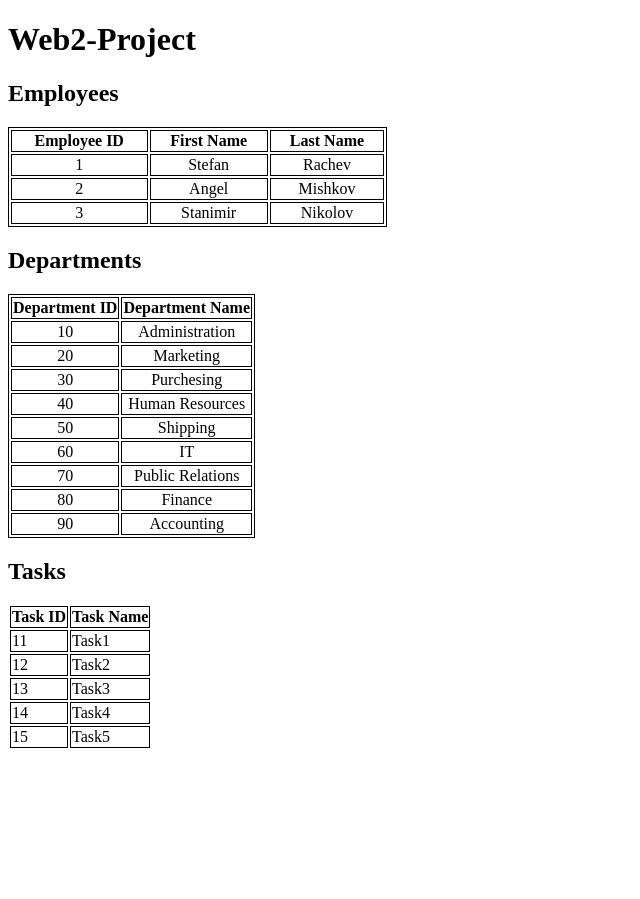
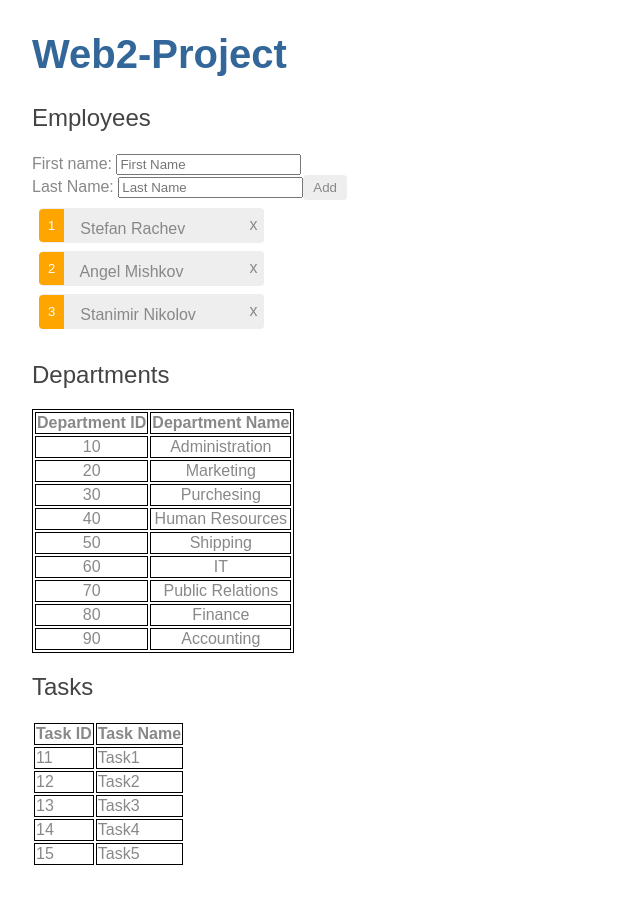
Before and after one commit to TheLostOne-dot/Web2, an Angular app in the folder Web2-Project/: page / in a window 1280 px wide. Shown: the whole page, without its empty margins (0-640 px from the left). Before the commit the page ends 800 px from the top, so only its background shows below. Built offline with nearby package versions, Linux system fonts and the light colour scheme.

Commit message:
EMployees CRUD

```diff
--- a/Web2-Project/src/app/employees.ts
+++ b/Web2-Project/src/app/employees.ts
@@ -2,4 +2,10 @@ export class Employee {
     empId: number;
     firstName: string;
     lastName: string;
+  constructor(empId: number, firstName: string, lastName:string) {
+    this.empId = empId;
+    this.firstName = firstName;
+    this.lastName = lastName;
+  }
+
 }
--- a/Web2-Project/src/app/employees/employees.component.css
+++ b/Web2-Project/src/app/employees/employees.component.css
@@ -1,4 +1,62 @@
-table, th, td {
-  border: 1px solid black;
-    text-align: center;
+.selected {
+  background-color: #CFD8DC !important;
+  color: white;
 }
+.employees {
+  margin: 0 0 2em 0;
+  list-style-type: none;
+  padding: 0;
+  width: 15em;
+}
+.employees li {
+  cursor: pointer;
+  position: relative;
+  left: 0;
+  background-color: #EEE;
+  margin: .5em;
+  padding: .3em 0;
+  height: 1.6em;
+  border-radius: 4px;
+}
+.employees li.selected:hover {
+  background-color: #BBD8DC !important;
+  color: white;
+}
+.employees li:hover {
+  color: #607D8B;
+  background-color: #DDD;
+  left: .1em;
+}
+.employees .text {
+  position: relative;
+  top: -3px;
+}
+.employees .badge {
+  display: inline-block;
+  font-size: small;
+  color: white;
+  padding: 0.8em 0.7em 0 0.7em;
+  background-color: orange;
+  line-height: 1em;
+  position: relative;
+  left: -1px;
+  top: -4px;
+  height: 1.8em;
+  margin-right: .8em;
+  border-radius: 4px 0 0 4px;
+}
+.remove {
+  display: inline-block;
+  color: #888;
+  padding: 0.8em 0.4em 0 0.7em;
+  line-height: 1em;
+  position: absolute;
+  right: 0px;
+  top: -4px;
+  height: 1.8em;
+  margin-left: .8em;
+  border-radius: 0 4px 4px 0;
+}
+.remove:hover{
+  background-color:greenyellow;
+}
--- a/Web2-Project/src/app/employees/employees.component.html
+++ b/Web2-Project/src/app/employees/employees.component.html
@@ -1,13 +1,25 @@
 <h2>Employees</h2>
-<table style="width:30%">
-    <tr>
-    <th>Employee ID</th>
-    <th>First Name</th>
-    <th>Last Name</th>
-    </tr>
-    <tr *ngFor="let employee of employees">
-    <td>{{employee.empId}}</td>
-    <td>{{employee.firstName}}</td>
-    <td>{{employee.lastName}}</td>
-  </tr>
-</table>
+<label>First name:
+    <input [(ngModel)]="firstName" placeholder="First Name">
+    <br><label>Last Name:
+    <input [(ngModel)]="lastName" placeholder="Last Name">
+    <button (click)="onClick(firstName,lastName)" >Add</button>
+  </label>
+</label>
+
+<ul class="employees">
+<li *ngFor="let employee of employees" [class.selected]="employee === selectedEmployee"(click)="onSelect(employee)"><span class="badge">{{employee.empId}}</span> {{employee.firstName}} {{employee.lastName}}
+    <span class="remove" (click)="onRemove(employee)">x</span>
+</li>
+</ul>
+
+<div *ngIf="selectedEmployee">
+<h2>{{selectedEmployee.firstName}} Details</h2>
+    <div><span>id: </span>{{selectedEmployee.empId}}</div>
+    <div><label>Change First Name:
+        <input [(ngModel)]="selectedEmployee.firstName" placeholder="firstName">
+        </label></div>
+    <div><label>Change Last Name:
+        <input [(ngModel)]="selectedEmployee.lastName" placeholder="lastName">
+        </label></div>
+</div>
--- a/Web2-Project/src/app/employees/employees.component.ts
+++ b/Web2-Project/src/app/employees/employees.component.ts
@@ -9,10 +9,26 @@ import { EMPLOYEES } from '../mock-employees';
 })
 export class EmployeesComponent implements OnInit {
 
+  selectedEmployee: Employee;
   employees = EMPLOYEES;
   constructor() { }
+  firstName = "";
+  lastName = "";
+  empId = 3;
 
   ngOnInit() {
   }
 
+  onSelect(employee: Employee): void {
+    this.selectedEmployee = employee;
+  }
+  onClick(firstName,lastName) {
+    this.employees.push(new Employee(this.empId = this.empId + 1, firstName, lastName))
+  }
+  onRemove(employee: Employee): void {
+    const index = this.employees.indexOf(employee);
+    this.employees.splice(index, 1);
+
+  }
+
 }
--- a/Web2-Project/src/styles.css
+++ b/Web2-Project/src/styles.css
@@ -1 +1,62 @@
-/* You can add global styles to this file, and also import other style files */
+h1 {
+  color: #369;
+  font-family: Arial, Helvetica, sans-serif;
+  font-size: 250%;
+}
+h2, h3 {
+  color: #444;
+  font-family: Arial, Helvetica, sans-serif;
+  font-weight: lighter;
+}
+body {
+  margin: 2em;
+}
+body, input[text], button {
+  color: #888;
+  font-family: Cambria, Georgia;
+}
+a {
+  cursor: pointer;
+  cursor: hand;
+}
+button {
+  font-family: Arial;
+  background-color: #eee;
+  border: none;
+  padding: 5px 10px;
+  border-radius: 4px;
+  cursor: pointer;
+  cursor: hand;
+}
+button:hover {
+  background-color: #cfd8dc;
+}
+button:disabled {
+  background-color: #eee;
+  color: #aaa;
+  cursor: auto;
+}
+
+nav a {
+  padding: 5px 10px;
+  text-decoration: none;
+  margin-right: 10px;
+  margin-top: 10px;
+  display: inline-block;
+  background-color: #eee;
+  border-radius: 4px;
+}
+nav a:visited, a:link {
+  color: #607D8B;
+}
+nav a:hover {
+  color: #039be5;
+  background-color: #CFD8DC;
+}
+nav a.active {
+  color: #039be5;
+}
+
+* {
+  font-family: Arial, Helvetica, sans-serif;
+}
```
